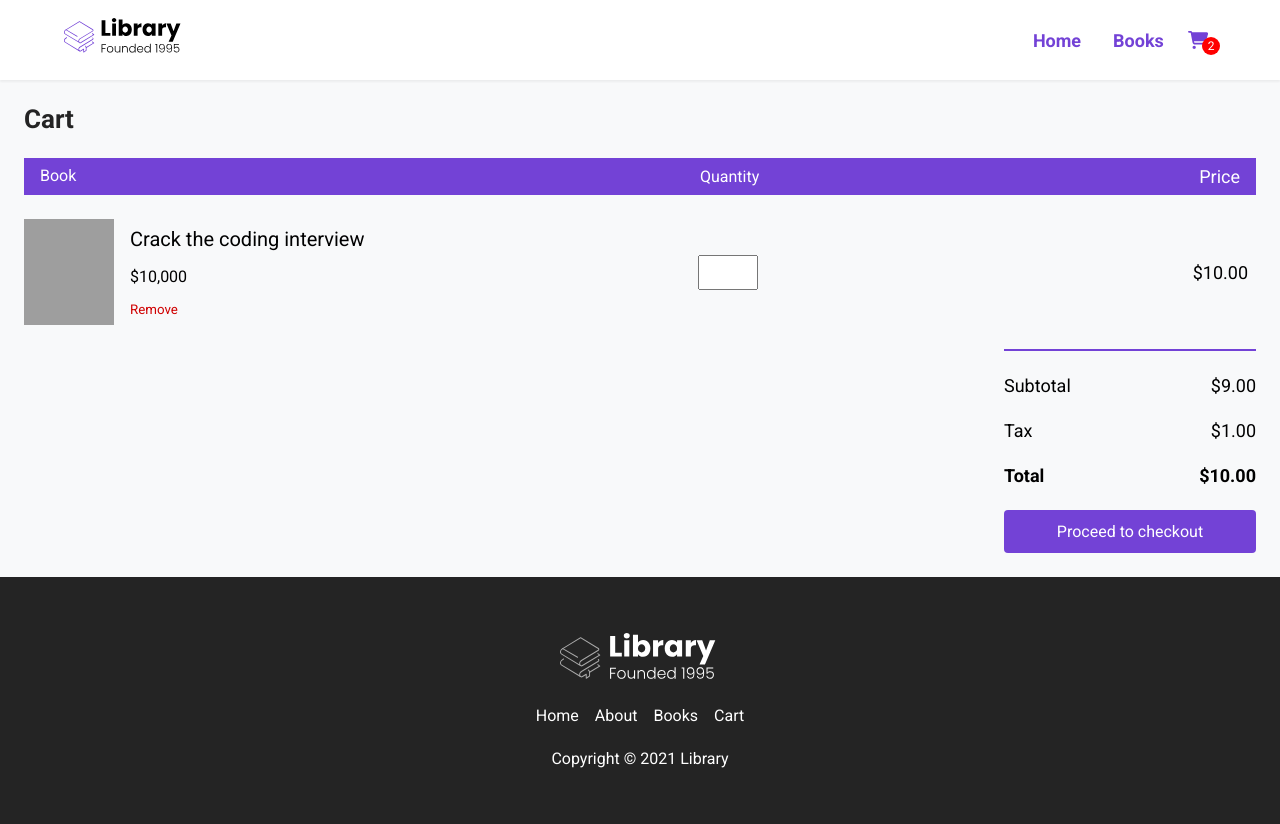
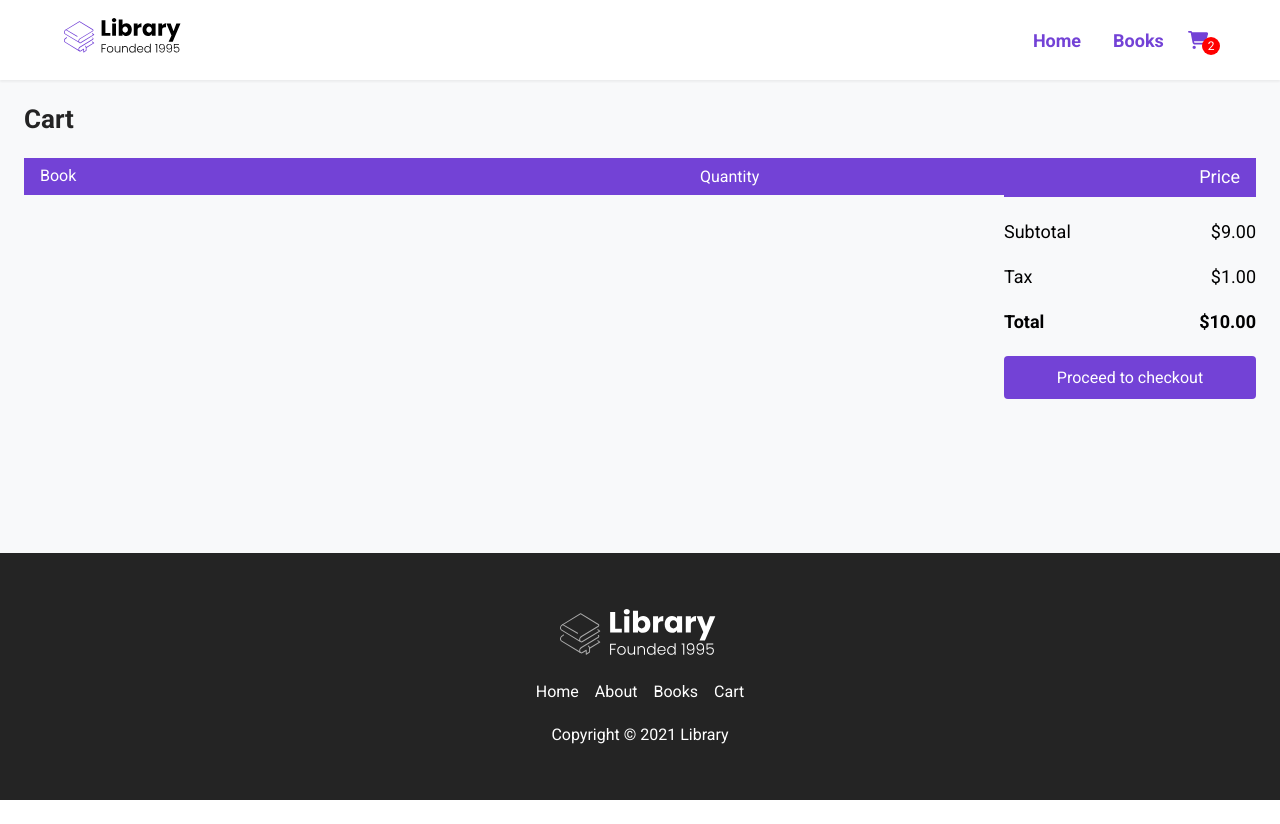
Before and after one commit to ArberSh/Library-react, a React (Create React App) app: page /cart in a window 1280 px wide. After the commit the page ends 800 px from the top, so only its background shows below. Built offline with nearby package versions, Linux system fonts and the light colour scheme; grey boxes are pictures that could not be loaded.

Commit message:
Fixing some errors

```diff
--- a/src/App.js
+++ b/src/App.js
@@ -27,7 +27,7 @@ function App() {
         <Route path="/" element={<Home/>} />
         <Route path="/books" element={<Books books={books}/>}></Route>
         <Route path="/books/:id" element={<BookInfo books={books} addToCart={addToCart}/>}></Route>
-        <Route path="/cart" element={<Cart/>}></Route>
+        <Route path="/cart" element={<Cart cart={cart}/>}></Route>
        </Routes>
       <Footer/>
     </div>
@@ -35,4 +35,4 @@ function App() {
   );
 }
 export default App;
-// addToCart={addToCart} cart={cart}
+// addToCart={addToCart}
--- a/src/pages/BookInfo.jsx
+++ b/src/pages/BookInfo.jsx
@@ -7,16 +7,20 @@ import Book from "../components/ui/Book";
 
 export default function BookInfo({ books,addToCart,cart }) {
   const {id} = useParams();
-  const book = books.find((book) => +book.id == +id)
-  // const [added,setAdded] = useState(false)
-
+  const book = books.find((book) => +book.id === +id)
+  const [added,setAdded] = useState(false)
   function addBookToCart(book){
     //  setAdded(true)
     addToCart(book)
   }
 
   function bookExistsOnCart(){
-    return cart.find(book => book.id === +id);
+    if(cart){
+      cart.find(book => book.id === +id)
+    }
+    else{
+      return console.log('empty cart')
+    }
   }
 
   return (
@@ -60,11 +64,15 @@ export default function BookInfo({ books,addToCart,cart }) {
                       </p>
                   </div>
                   {bookExistsOnCart() ? (
+
                     <button className="btn">Checkout</button>
+
                   ) : (
+                  <Link to={`/cart`} className="book__link">
                   <button className="btn" onClick={() => addBookToCart(book)}>
                     Add to cart
                   </button>
+                  </Link>
                   )}
                 </div>
               </div>
--- a/src/pages/Cart.jsx
+++ b/src/pages/Cart.jsx
@@ -1,6 +1,6 @@
 import React from 'react'
 
-export default function Cart() {
+export default function Cart({cart}) {
   return (
     <div id='books__body'>
         <main id='books__main'>
@@ -15,15 +15,18 @@ export default function Cart() {
                         <span className='cart__total'>Price</span>
                     </div>
                     <div className='cart__body'>
-                        <div className='cart__item'>
+                        {
+                            cart.map(book => {
+                                return (
+<div className='cart__item'>
                             <div className='cart__book'>
-                                <img src='https://covers.openlibrary.org/b/id/8091016-L.jpg' className='cart__book--img' alt=''></img>
+                                <img src={book.url} className='cart__book--img' alt=''></img>
                                 <div className='cart__book--info'>
                                     <span className='cart__book--title'>
-                                        Crack the coding interview
+                                        {book.title}
                                     </span>
                                     <span className='cart__book--price'>
-                                        $10,000
+                                        {(book.salePrice || book.originalPrice).toFixed(2)}$
                                     </span>
                                     <button className='cart__book--remove'>
                                         Remove
@@ -37,6 +40,10 @@ export default function Cart() {
                                 $10.00
                             </div>
                         </div>
+                                )
+                            })
+                        }
+
                     </div>
                 </div>
                 <div className='total'>
```
